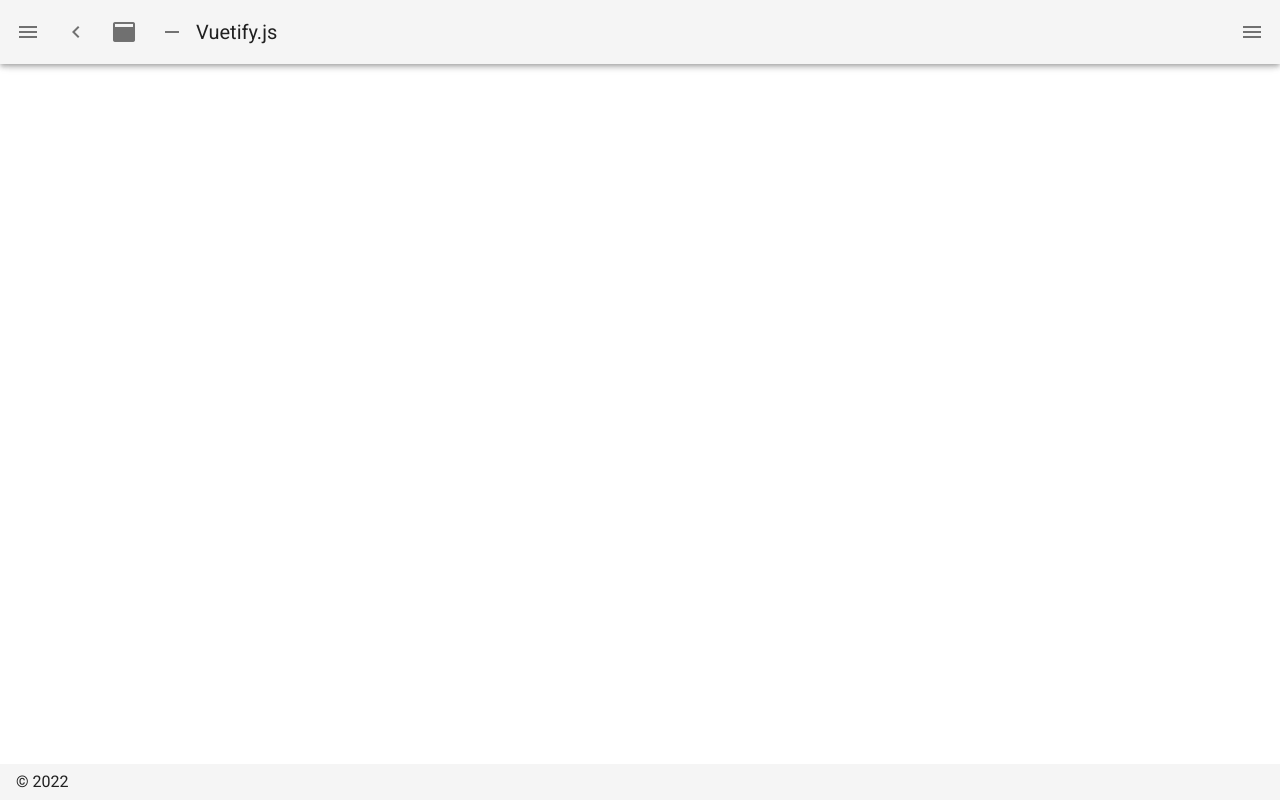
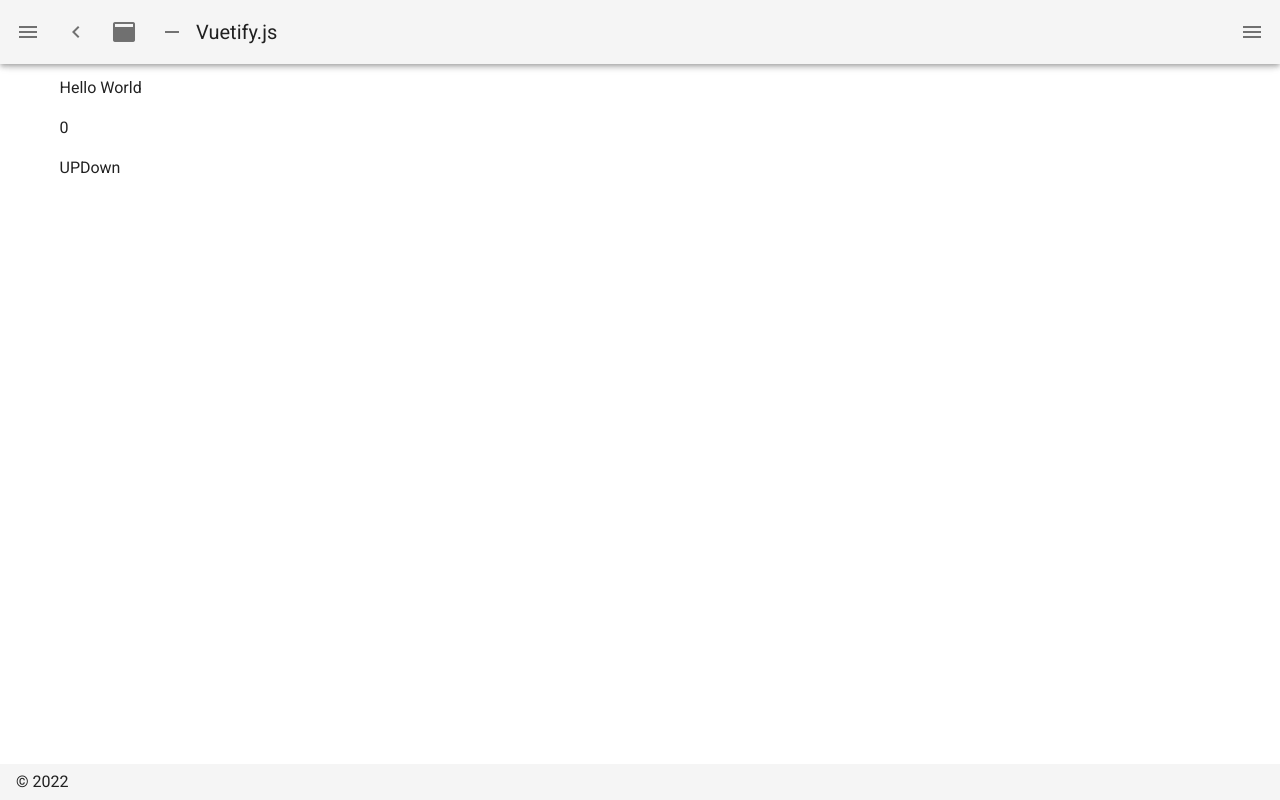
Before and after one commit to yuki0235/sample-nuxt-app, a Nuxt app: page /test in a window 1280 px wide. Before the commit this address had no page. Built offline with nearby package versions, Linux system fonts and the light colour scheme.

Commit message:
Vuexのstateとmutationsで遊んでみる

```diff
--- a/layouts/default.vue
+++ b/layouts/default.vue
@@ -121,6 +121,11 @@
           icon: 'mdi-chart-bubble',
           title: 'doughnutChart',
           to: '/doughnut_chart'
+        },
+        {
+          icon: 'mdi-chart-bubble',
+          title: 'test',
+          to: '/test'
         }
       ],
       miniVariant: false,
--- /dev/null
+++ b/pages/test.vue
@@ -0,0 +1,28 @@
+<template>
+  <div>
+    <!-- store/index.jsで定義したstateのmessageを出力   -->
+    <p>{{ $store.state.message }}</p>
+
+    <!-- store/index.jsで定義したmutationでstateの値を書き換える  -->
+    <p>{{ $store.state.count }}</p>
+    <button @click="countUp">UP</button>
+    <button @click="countDown">Down</button>
+  </div>
+</template>
+
+<script>
+export default {
+  methods: {
+    countUp() {
+      /*
+      * mutationで定義した処理の呼び出しにはcommitを使う
+      * commitの引数に指定する文字列はmutation内に定義した処理名
+      */
+      this.$store.commit("increment")
+    },
+    countDown() {
+      this.$store.commit("decrement")
+    }
+  }
+};
+</script>
--- /dev/null
+++ b/store/index.js
@@ -0,0 +1,13 @@
+export const state = () => ({
+  message: 'Hello World',
+  count: 0
+})
+
+export const mutations = {
+  increment(state) {
+    state.count += 2
+  },
+  decrement(state) {
+    state.count -= 2
+  }
+}
```
